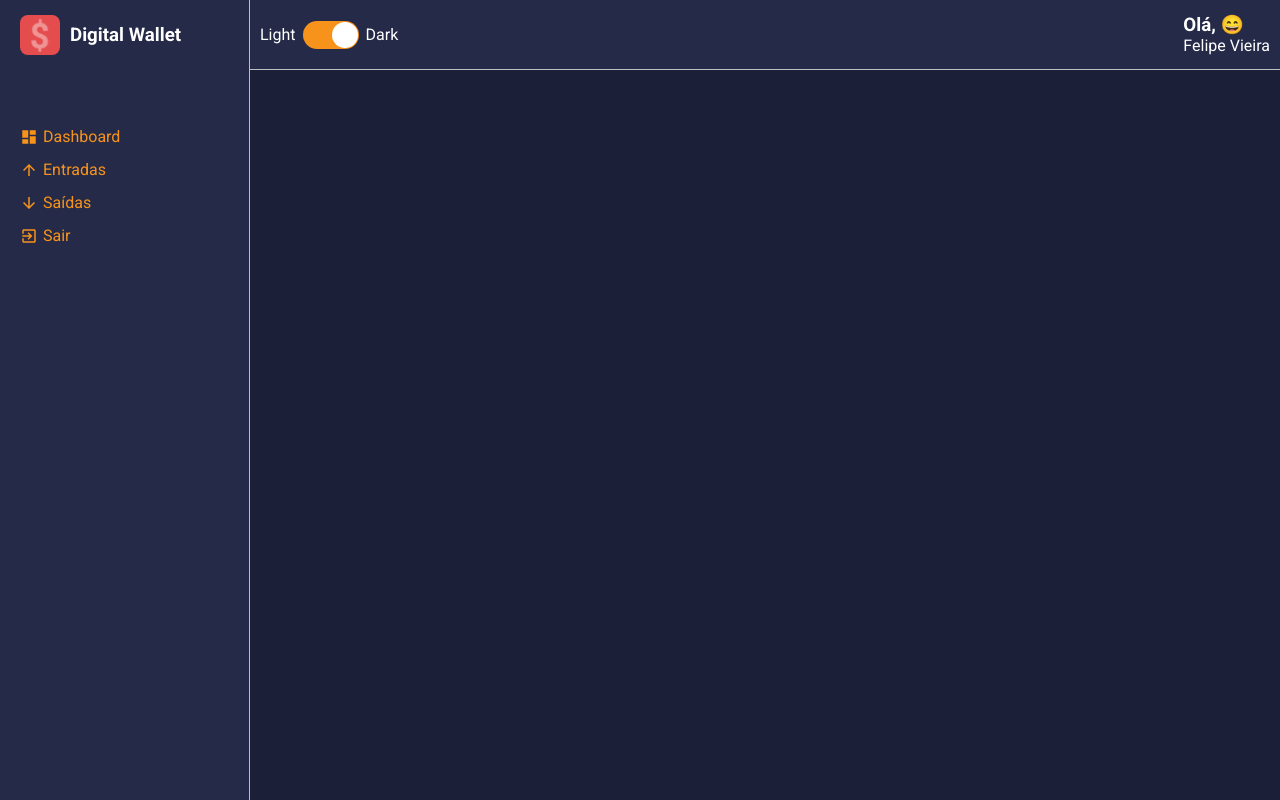
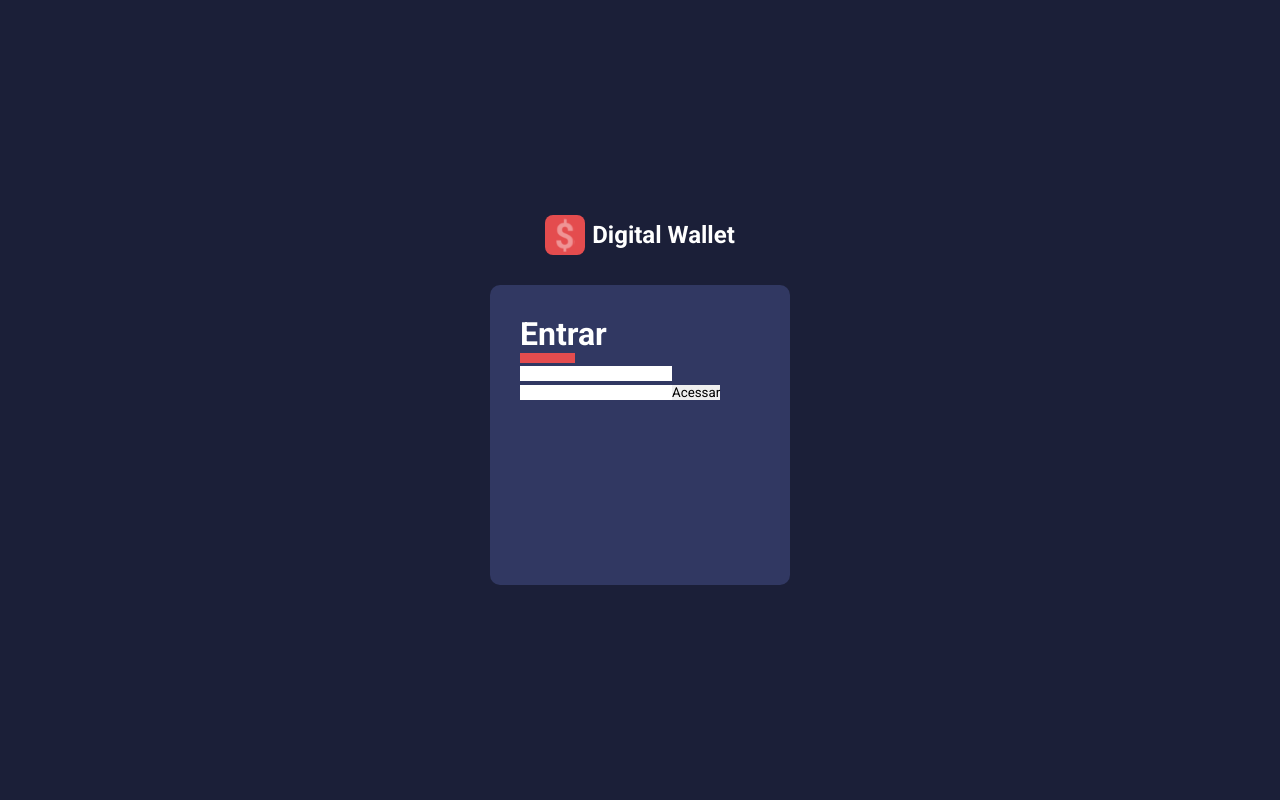
Before and after one commit to 2lipe/Digital-Wallet, a React (Create React App) app: page / in a window 1280 px wide. Built offline with nearby package versions, Linux system fonts and the light colour scheme.

Commit message:
create SignIn Page and auth route

```diff
--- a/src/pages/SignIn/index.tsx
+++ b/src/pages/SignIn/index.tsx
@@ -1,7 +1,30 @@
 import React from 'react';
 
+import logoImg from '../../assets/logo.svg';
+
+import * as S from './styled';
+
 const SignIn = () => {
-  return <h1>SignIn</h1>;
+  return (
+    <S.Container>
+      <S.Logo>
+        <img
+          src={logoImg}
+          alt="Logotipo da aplicação Digital Wallet em formato de cifrão"
+        />
+        <h2>Digital Wallet</h2>
+      </S.Logo>
+
+      <S.Form>
+        <S.FormTitle>Entrar</S.FormTitle>
+
+        <input type="text"></input>
+        <input type="text"></input>
+
+        <button type="submit">Acessar</button>
+      </S.Form>
+    </S.Container>
+  );
 };
 
 export default SignIn;
--- /dev/null
+++ b/src/pages/SignIn/styled.ts
@@ -0,0 +1,46 @@
+import styled from 'styled-components';
+
+export const Container = styled.div`
+  height: 100vh;
+  display: flex;
+  flex: 1;
+  flex-direction: column;
+  justify-content: center;
+  align-items: center;
+  background: ${({ theme }) => theme.colors.primary};
+`;
+
+export const Logo = styled.div`
+  display: flex;
+  align-items: center;
+  margin-bottom: 30px;
+
+  > h2 {
+    color: ${({ theme }) => theme.colors.white};
+    margin-left: 7px;
+  }
+
+  > img {
+    width: 40px;
+    height: 40px;
+  }
+`;
+
+export const Form = styled.form`
+  width: 300px;
+  height: 300px;
+  padding: 30px;
+  border-radius: 10px;
+  background: ${({ theme }) => theme.colors.tertiary};
+`;
+
+export const FormTitle = styled.h1`
+  color: ${({ theme }) => theme.colors.white};
+
+  &::after {
+    content: '';
+    display: block;
+    width: 55px;
+    border-bottom: 10px solid ${({ theme }) => theme.colors.warning};
+  }
+`;
--- /dev/null
+++ b/src/routes/auth.routes.tsx
@@ -0,0 +1,14 @@
+import React from 'react';
+import { Switch, Route } from 'react-router-dom';
+
+import SignIn from '../pages/SignIn';
+
+const AuthRoutes = () => {
+  return (
+    <Switch>
+      <Route component={SignIn} />
+    </Switch>
+  );
+};
+
+export default AuthRoutes;
--- a/src/routes/index.tsx
+++ b/src/routes/index.tsx
@@ -1,12 +1,14 @@
 import React from 'react';
 import { BrowserRouter as Router } from 'react-router-dom';
 
-import AppRoutes from './app.routes';
+//import AppRoutes from './app.routes';
+import AuthRoutes from './auth.routes';
 
 const Routes = () => {
   return (
     <Router>
-      <AppRoutes />
+      {/* <AppRoutes /> */}
+      <AuthRoutes />
     </Router>
   );
 };
```
